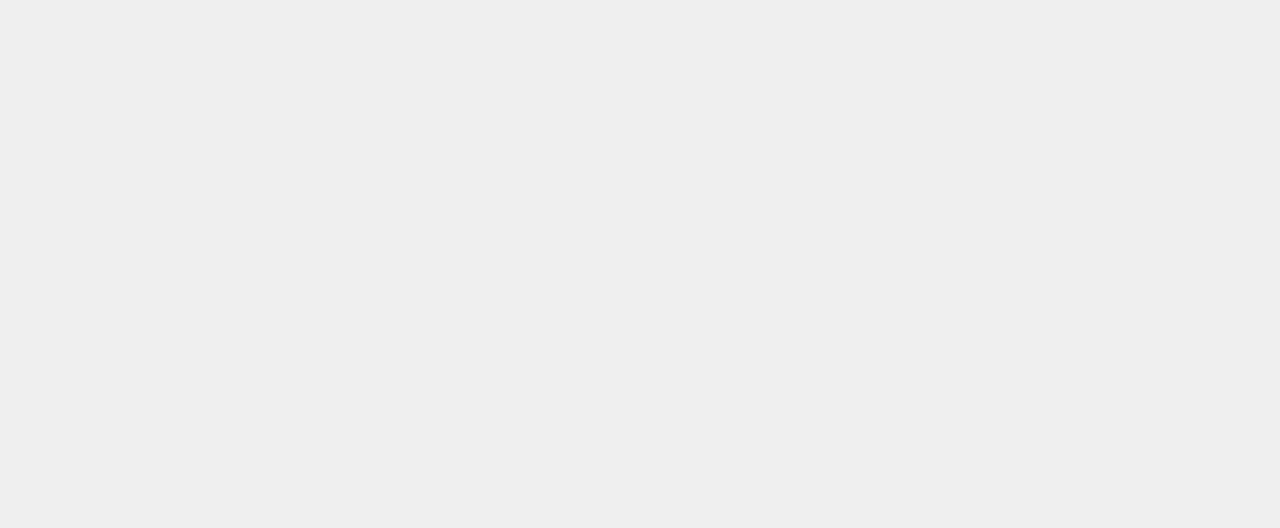
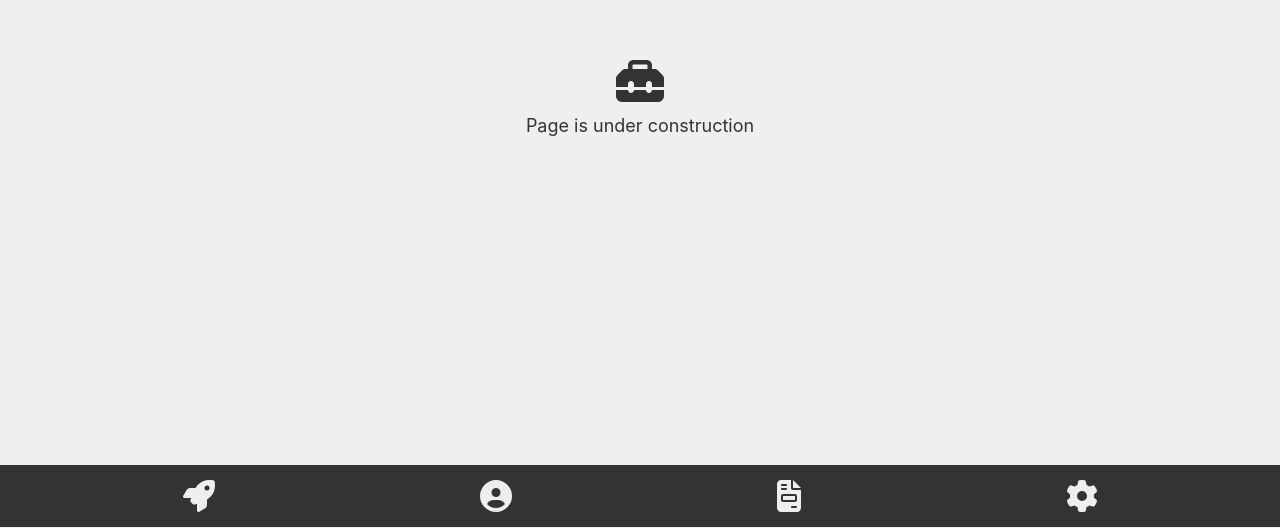
Before and after one commit to ktsalik/order-keep, a React (Create React App) app: page /customers-manager/under-construction in a window 1280 px wide. Shown: the part 272-800 px from the top of the page. Built offline with nearby package versions, Linux system fonts and the light colour scheme; a web font is replaced by a local one.

Commit message:
add under-construction page and a minor fix on search

```diff
--- a/package.json
+++ b/package.json
@@ -2,7 +2,7 @@
   "name": "backoffice",
   "version": "0.1.0",
   "private": true,
-  "homepage": "/backoffice",
+  "homepage": "/customers-manager",
   "dependencies": {
     "@fortawesome/fontawesome-svg-core": "^6.2.1",
     "@fortawesome/free-solid-svg-icons": "^6.2.1",
--- a/src/App.js
+++ b/src/App.js
@@ -7,11 +7,12 @@ import NewCustomer from './features/new-customer/NewCustomer';
 import 'animate.css';
 import Customer from './features/customer/Customer';
 import Search from './features/search/Search';
+import UnderConstruction from './features/under-construction/UnderConstruction';
 
 function App() {
   return (
     <div className="App">
-      <BrowserRouter basename="/backoffice">
+      <BrowserRouter basename="/customers-manager">
         <main>
           <Routes>
             <Route path="/" element={<Menu />}></Route>
@@ -19,6 +20,7 @@ function App() {
             <Route path="/new-customer" element={<NewCustomer />}></Route>
             <Route path="/customer/:id" element={<Customer />}></Route>
             <Route path="/search" element={<Search />}></Route>
+            <Route path="/under-construction" element={<UnderConstruction />}></Route>
           </Routes>
         </main>
 
--- a/src/features/bottom-menu/BottomMenu.js
+++ b/src/features/bottom-menu/BottomMenu.js
@@ -10,8 +10,8 @@ const BottomMenu = (props) => {
       <div className="content">
         <Link to="/" className="btn-menu-option"><FontAwesomeIcon icon={faRocket} size="2x" /></Link>
         <Link to="/customers" className="btn-menu-option"><FontAwesomeIcon icon={faUserCircle} size="2x" /></Link>
-        <Link to="/" className="btn-menu-option"><FontAwesomeIcon icon={faFileInvoice} size="2x" /></Link>
-        <Link to="/" className="btn-menu-option"><FontAwesomeIcon icon={faCog} size="2x" /></Link>
+        <Link to="/under-construction" className="btn-menu-option"><FontAwesomeIcon icon={faFileInvoice} size="2x" /></Link>
+        <Link to="/under-construction" className="btn-menu-option"><FontAwesomeIcon icon={faCog} size="2x" /></Link>
       </div>
     </div>
   );
--- a/src/features/menu/Menu.js
+++ b/src/features/menu/Menu.js
@@ -24,7 +24,7 @@ const Menu = (props) => {
         <FontAwesomeIcon icon={faUserPlus} size="2x" />
         <span>{t.menu.newCustomer}</span>
       </Link>
-      <Link className={`option ${positionOptions ? 'positioned' : ''}`} to="/">
+      <Link className={`option ${positionOptions ? 'positioned' : ''}`} to="/under-construction">
         <FontAwesomeIcon icon={faFileCirclePlus} size="2x" />
         <span>{t.menu.newOrder}</span>
       </Link>
@@ -36,11 +36,11 @@ const Menu = (props) => {
         <FontAwesomeIcon icon={faUserCircle} size="2x" />
         <span>{t.menu.customers}</span>
       </Link>
-      <Link className={`option ${positionOptions ? 'positioned' : ''}`} to="/">
+      <Link className={`option ${positionOptions ? 'positioned' : ''}`} to="/under-construction">
         <FontAwesomeIcon icon={faFileInvoice} size="2x" />
         <span>{t.menu.orders}</span>
       </Link>
-      <Link className={`option ${positionOptions ? 'positioned' : ''}`} to="/">
+      <Link className={`option ${positionOptions ? 'positioned' : ''}`} to="/under-construction">
         <FontAwesomeIcon icon={faCog} size="2x" />
         <span>{t.menu.settings}</span>
       </Link>
--- a/src/features/search/Search.js
+++ b/src/features/search/Search.js
@@ -97,11 +97,11 @@ const Search = (props) => {
                   name += '</b>';
                   name += result.name.slice(attributeIndexOnName + result.attribute.length);
                 } else {
-                  attribute = result.attribute.substr(0, result.position);
+                  attribute = result.attribute.toString().substr(0, result.position);
                   attribute += '<b>';
-                  attribute += result.attribute.substr(result.position, value.length);
+                  attribute += result.attribute.toString().substr(result.position, value.length);
                   attribute += '</b>';
-                  attribute += result.attribute.substr(result.position + value.length);
+                  attribute += result.attribute.toString().substr(result.position + value.length);
                 }
 
                 return (
--- a/src/features/search/Search.scss
+++ b/src/features/search/Search.scss
@@ -21,7 +21,7 @@
 
       .icon {
         position: absolute;
-        top: 13px;
+        top: 10px;
         left: 10px;
       }
 
@@ -40,7 +40,7 @@
 
       .placeholder {
         position: absolute;
-        top: 13px;
+        top: 10px;
         left: 38px;
         color: $placeholder-text-color;
       }
--- /dev/null
+++ b/src/features/under-construction/UnderConstruction.js
@@ -0,0 +1,15 @@
+import { faToolbox } from '@fortawesome/free-solid-svg-icons';
+import { FontAwesomeIcon } from '@fortawesome/react-fontawesome';
+import './UnderConstruction.scss';
+
+const UnderConstruction = (props) => {
+
+  return (
+    <div className="UnderConstruction">
+      <FontAwesomeIcon icon={faToolbox} size="3x" beat />
+      <span>Page is under construction</span>
+    </div>
+  );
+}
+
+export default UnderConstruction;
--- /dev/null
+++ b/src/features/under-construction/UnderConstruction.scss
@@ -0,0 +1,15 @@
+@import '../../variables.scss';
+
+.UnderConstruction {
+  width: 100%;
+  height: 100%;
+  display: flex;
+  flex-direction: column;
+  justify-content: center;
+  align-items: center;
+
+  span {
+    margin-top: 10px;
+    font-size: 18px;
+  }
+}
--- a/src/i18nSlice.js
+++ b/src/i18nSlice.js
@@ -3,7 +3,7 @@ import { createSlice } from "@reduxjs/toolkit";
 const i18nSlice = createSlice({
   name: 'i18n',
   initialState: {
-    language: 'el',
+    language: 'en',
     translations: {
       en: {
         loadingText: 'Loading',
--- a/src/request.js
+++ b/src/request.js
@@ -1,7 +1,7 @@
 import axios from "axios";
 
 const request = axios.create({
-  baseURL: 'https://arxagelwn.gr/backoffice/',
+  baseURL: 'https://tsalikidis.dev/customers-manager/',
 });
 
 export default request;
```
